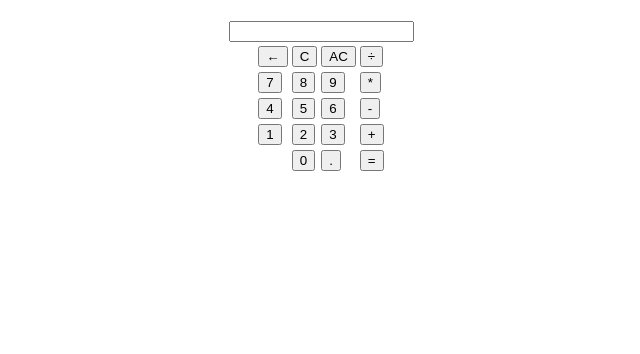
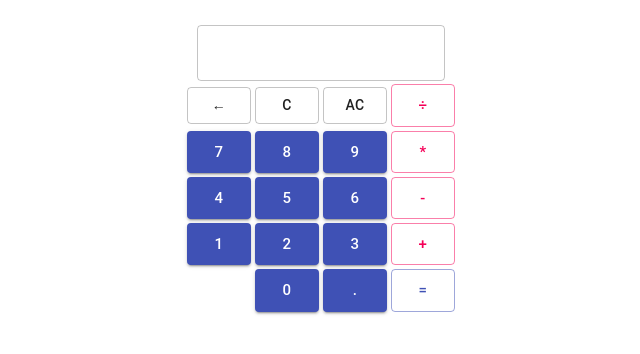
Before and after one commit to marroq/react-calculator, a React (Create React App) app: page / in a window 1280 px wide. Shown: the top 354 px of the page, without its empty margins (319-959 px from the left). Built offline with nearby package versions, Linux system fonts and the light colour scheme.

Commit message:
feat:add material ui in calculator

```diff
--- a/package.json
+++ b/package.json
@@ -3,6 +3,7 @@
   "version": "0.1.0",
   "private": true,
   "dependencies": {
+    "@material-ui/core": "^4.11.3",
     "@testing-library/jest-dom": "^5.11.4",
     "@testing-library/react": "^11.1.0",
     "@testing-library/user-event": "^12.1.10",
--- a/src/components/Calculator/index.jsx
+++ b/src/components/Calculator/index.jsx
@@ -5,16 +5,27 @@ import Operator from '../Operator';
 import Result from '../Result';
 import ClearAll from '../ClearAll';
 import ClearDigit from '../ClearDigit';
+import { makeStyles } from '@material-ui/core/styles';
 
 const precedence = {
     DIVMULTI: 2,
     ADDSUBS: 1,
 }
 
+const useStyles = makeStyles((theme) => ({
+    root: {
+      ...theme.typography.button,
+      backgroundColor: theme.palette.background.paper,
+      padding: theme.spacing(1),
+    },
+  }));
+
 const Calculator = () => {
     const[currentNumber, setCurrentNumber] = React.useState('');
     const[currentOperations, setCurrentOperations] = React.useState([]);
     const[saveOperation, setSaveOperation] = React.useState(false);
+
+    const classes = useStyles();
 
     let handlerCurrentOperations = (currentOperation) => {
         setCurrentOperations(currentOperation);
@@ -140,7 +151,7 @@ const Calculator = () => {
     }
 
     return (
-        <div align="center">
+        <div className={classes.root} align="center">
             <h2>{showOperation()}{currentNumber}</h2>
             <Display
                 number={currentNumber}
--- a/src/components/ClearAll/index.jsx
+++ b/src/components/ClearAll/index.jsx
@@ -1,11 +1,12 @@
 import React from 'react';
 import PropTypes from 'prop-types';
+import Button from '@material-ui/core/Button';
 
 const ClearAll = ({ displayOperator, setClear }) => (
     <div>
-        <button onClick={() => setClear()}>
+        <Button variant="outlined" onClick={() => setClear()}>
             {displayOperator}
-        </button>
+        </Button>
     </div>
 );
 
--- a/src/components/ClearDigit/index.jsx
+++ b/src/components/ClearDigit/index.jsx
@@ -1,11 +1,12 @@
 import React from 'react';
 import PropTypes from 'prop-types';
+import Button from '@material-ui/core/Button';
 
 const ClearDigit = ({ displayOperator, setDigit }) => (
     <div>
-        <button onClick={() => setDigit()}>
+        <Button variant="outlined" onClick={() => setDigit()}>
             {displayOperator}
-        </button>
+        </Button>
     </div>
 );
 
--- a/src/components/Display/index.jsx
+++ b/src/components/Display/index.jsx
@@ -1,9 +1,10 @@
 import React from 'react';
 import PropTypes from 'prop-types';
+import TextField from '@material-ui/core/TextField';
 
 const Display = ({ number }) => (
     <div>
-        <input type="text" readOnly value={number} />
+        <TextField id="outlined-basic" variant="outlined" readOnly value={number} />
     </div>
 );
 
--- a/src/components/Number/index.jsx
+++ b/src/components/Number/index.jsx
@@ -1,11 +1,12 @@
 import React from 'react';
 import PropTypes from 'prop-types';
+import Button from '@material-ui/core/Button';
 
 const Number = ({displayNumber, setCurrentNumber}) => (
     <div>
-        <button onClick={() => setCurrentNumber(displayNumber)}>
+        <Button size="large" variant="contained" color="primary" onClick={() => setCurrentNumber(displayNumber)}>
             {displayNumber}
-        </button>
+        </Button>
     </div>
 );
 
--- a/src/components/Operator/index.jsx
+++ b/src/components/Operator/index.jsx
@@ -1,11 +1,12 @@
 import React from 'react';
 import PropTypes from 'prop-types';
+import Button from '@material-ui/core/Button';
 
 const Operator = ({ operand, displayOperator, setOperation }) => (
     <div>
-        <button onClick={() => setOperation(operand, displayOperator)}>
+        <Button size="large" variant="outlined" color="secondary" onClick={() => setOperation(operand, displayOperator)}>
             {displayOperator}
-        </button>
+        </Button>
     </div>
 );
 
--- a/src/components/Result/index.jsx
+++ b/src/components/Result/index.jsx
@@ -1,11 +1,12 @@
 import React from 'react';
 import PropTypes from 'prop-types';
+import Button from '@material-ui/core/Button';
 
 const Result = ({ currentNumber, currentOperations, setResult }) => (
     <div>
-        <button onClick={() => setResult(currentOperations, currentNumber, 2)}>
+        <Button size="large" variant="outlined" color="primary" onClick={() => setResult(currentOperations, currentNumber, 2)}>
             =
-        </button>
+        </Button>
     </div>
 );
 
```
Also changed, not shown: 1 other file (tests, documents, lock files or other folders).
